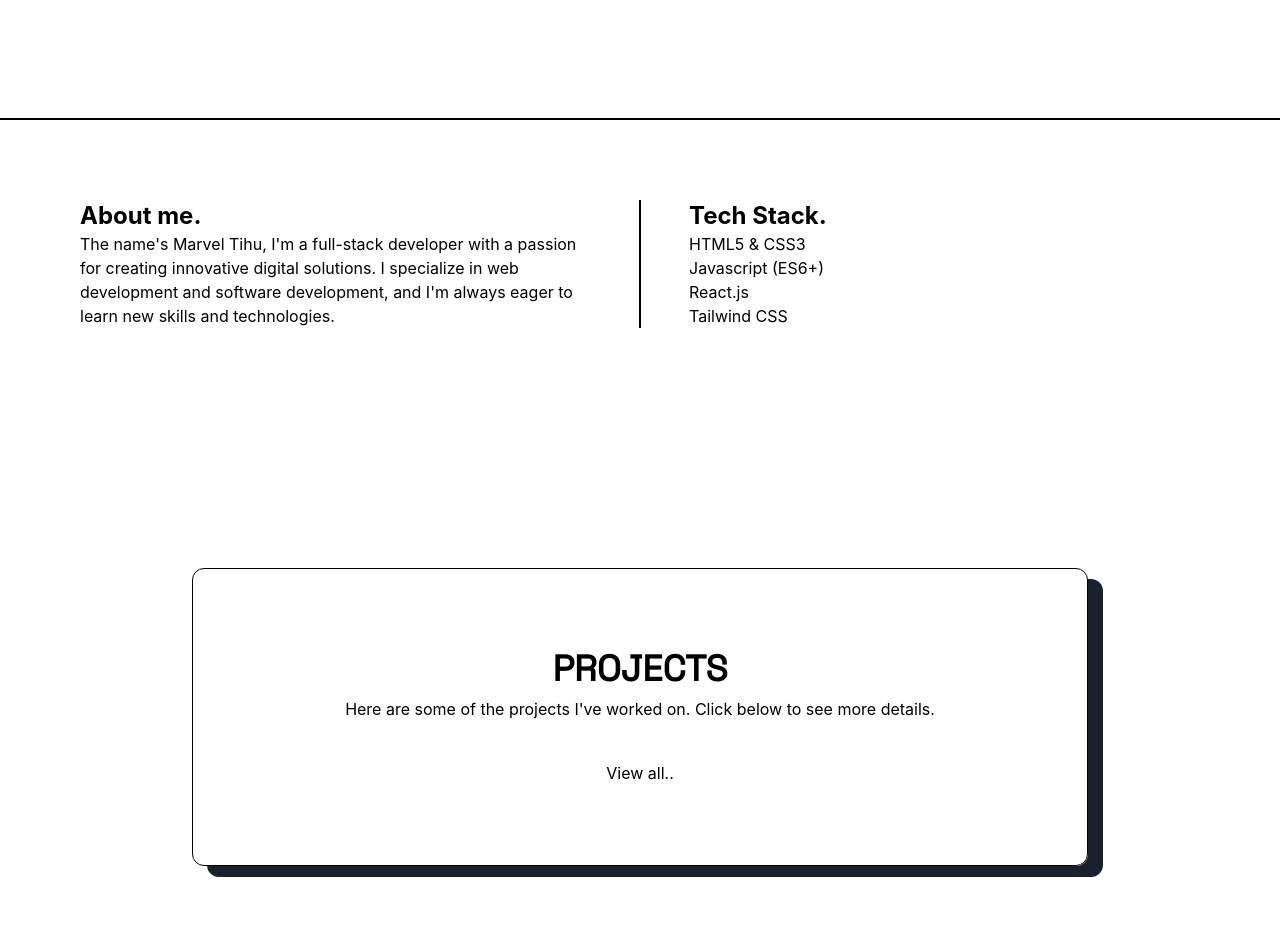
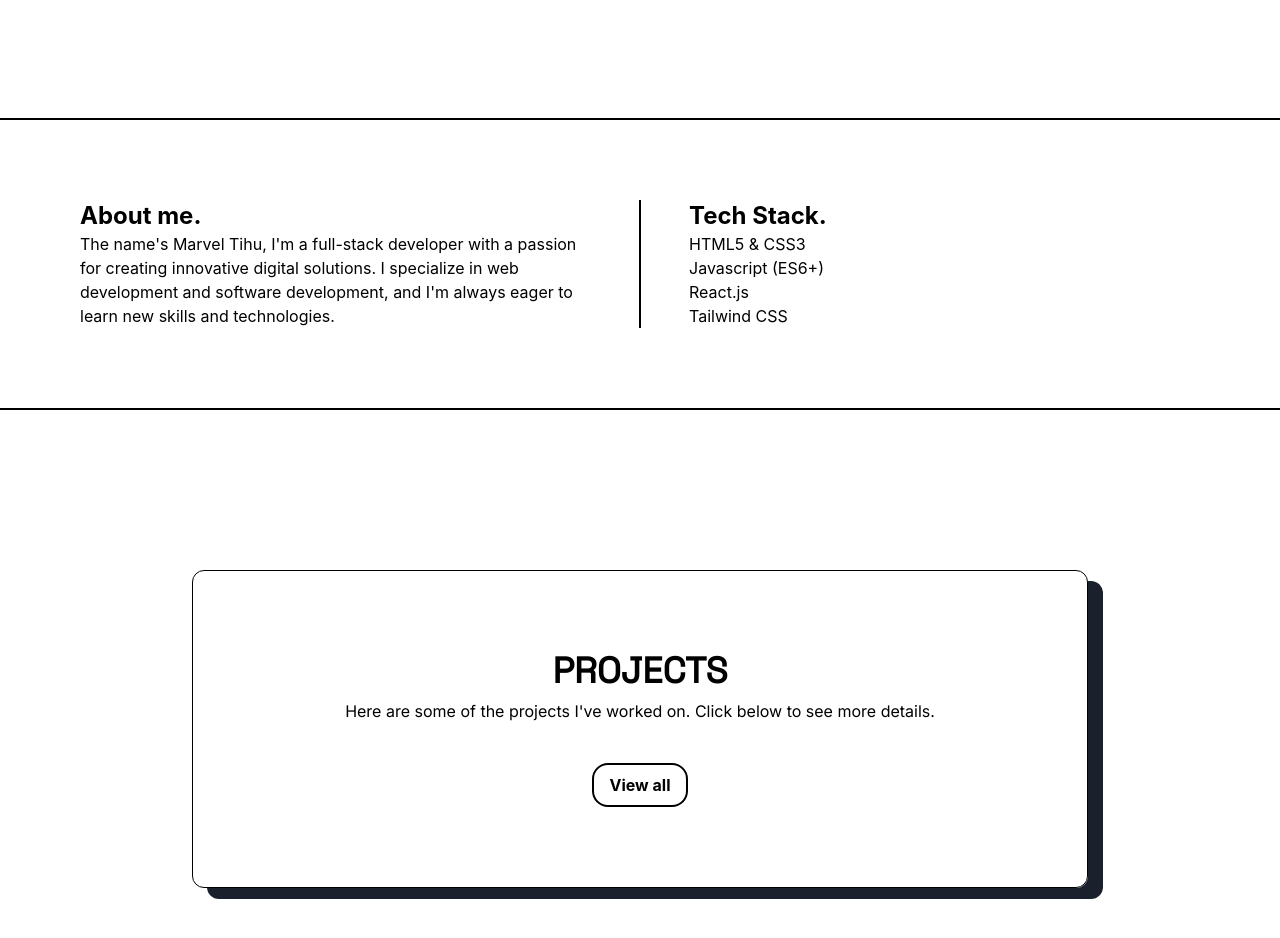
Before and after one commit to marvelTtihu/marvelTtihu, a React (Vite) app: page / in a window 1280 px wide. Shown: the part 680-1618 px from the top of the page. Built offline with nearby package versions, Linux system fonts and the light colour scheme.

Commit message:
change personal sites

```diff
--- a/src/components/About.jsx
+++ b/src/components/About.jsx
@@ -1,6 +1,6 @@
 function About() {
     return(
-        <section id="about" className="py-20 scroll-mt-20">
+        <section id="about" className="py-20 scroll-mt-20 border-b-2">
             <div className="max-w-6xl mx-auto px-4 bg-white-200">
                 <div className="flex flex-col md:flex-row gap-12">
                     <div className="flex-1">
--- a/src/components/Navbar.jsx
+++ b/src/components/Navbar.jsx
@@ -13,7 +13,7 @@ function Navbar() {
                         <li><a href="#blog">Blog</a></li>
                     </ul>
                 </nav>
-                <a href="#contact" className="inline-block border-2 px-4 py-2 rounded-2xl">Contact Me</a>
+                <a href="#contact" className="inline-block border-2 px-4 py-2 rounded-2xl outline-none">Contact Me</a>
             </div>
         </header>
     );
--- a/src/components/Projects.jsx
+++ b/src/components/Projects.jsx
@@ -6,11 +6,11 @@ function Projects() {
             <div className="mx-auto w-full max-w-4xl">
                 <div className="flex items-center flex-col gap-10 p-20 border-1 rounded-xl shadow-[15px_11px_0px_0px_#1a202c]">
                    <div className="text-center">
-                    <p className="text-4xl pb-2 uppercase font-bold font-space">Projects</p>
-                    <h1>Here are some of the projects I've worked on. Click below to see more details.</h1>
+                    <h1 className="text-4xl pb-2 uppercase font-bold font-space">Projects</h1>
+                    <h1 className="font-inter">Here are some of the projects I've worked on. Click below to see more details.</h1>
                     </div>
-                    <div>
-                        <Link to="/projectdetails">View all..</Link>
+                    <div className="border-2 px-4 py-2 rounded-2xl font-bold outline-none">
+                        <Link to="/projectdetails">View all</Link>
                     </div>
                 </div>
             </div>
--- a/src/pages/ProjectDetails.jsx
+++ b/src/pages/ProjectDetails.jsx
@@ -0,0 +1,5 @@
+function ProjectDetails() {
+
+}
+
+export default ProjectDetails;
```
Also changed, not shown: 1 other file (tests, documents, lock files or other folders).
